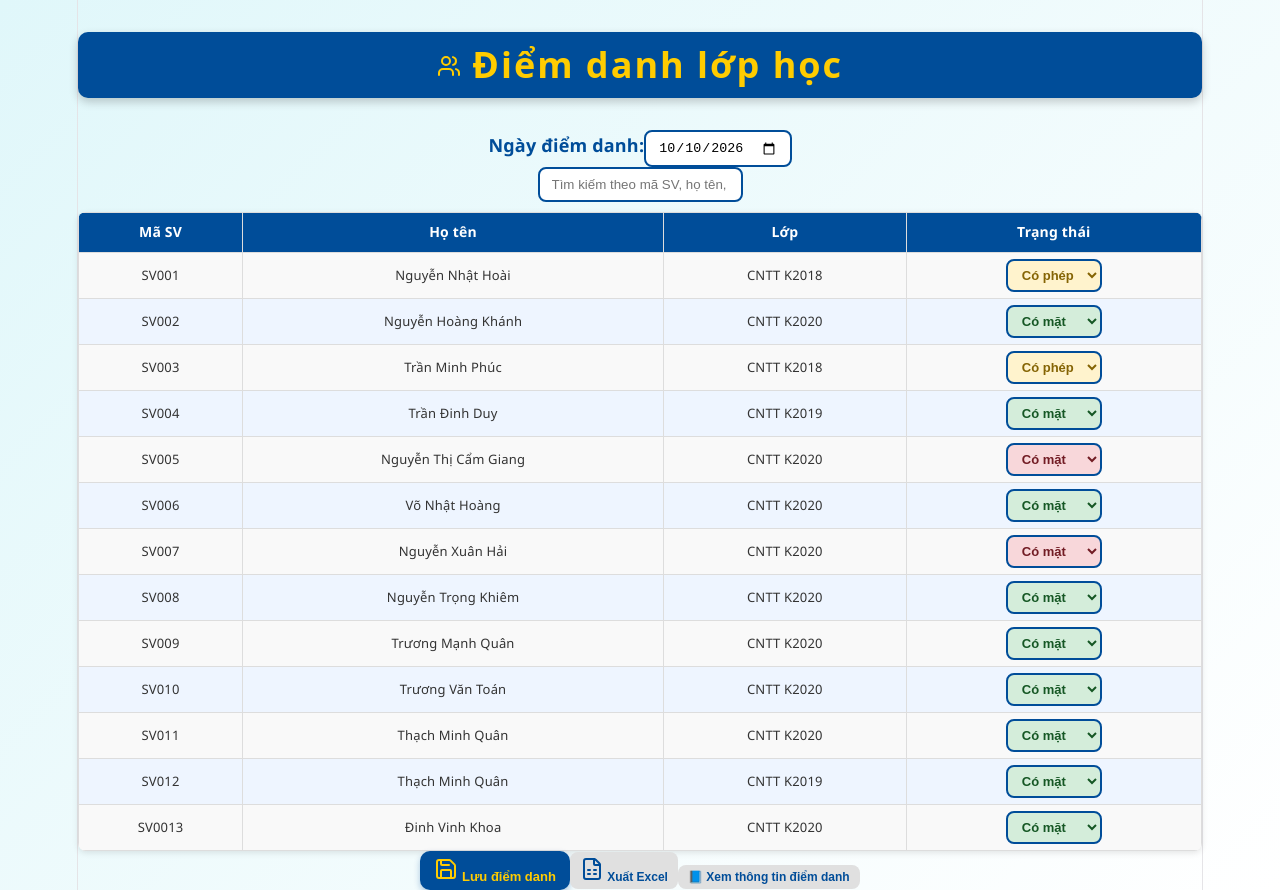
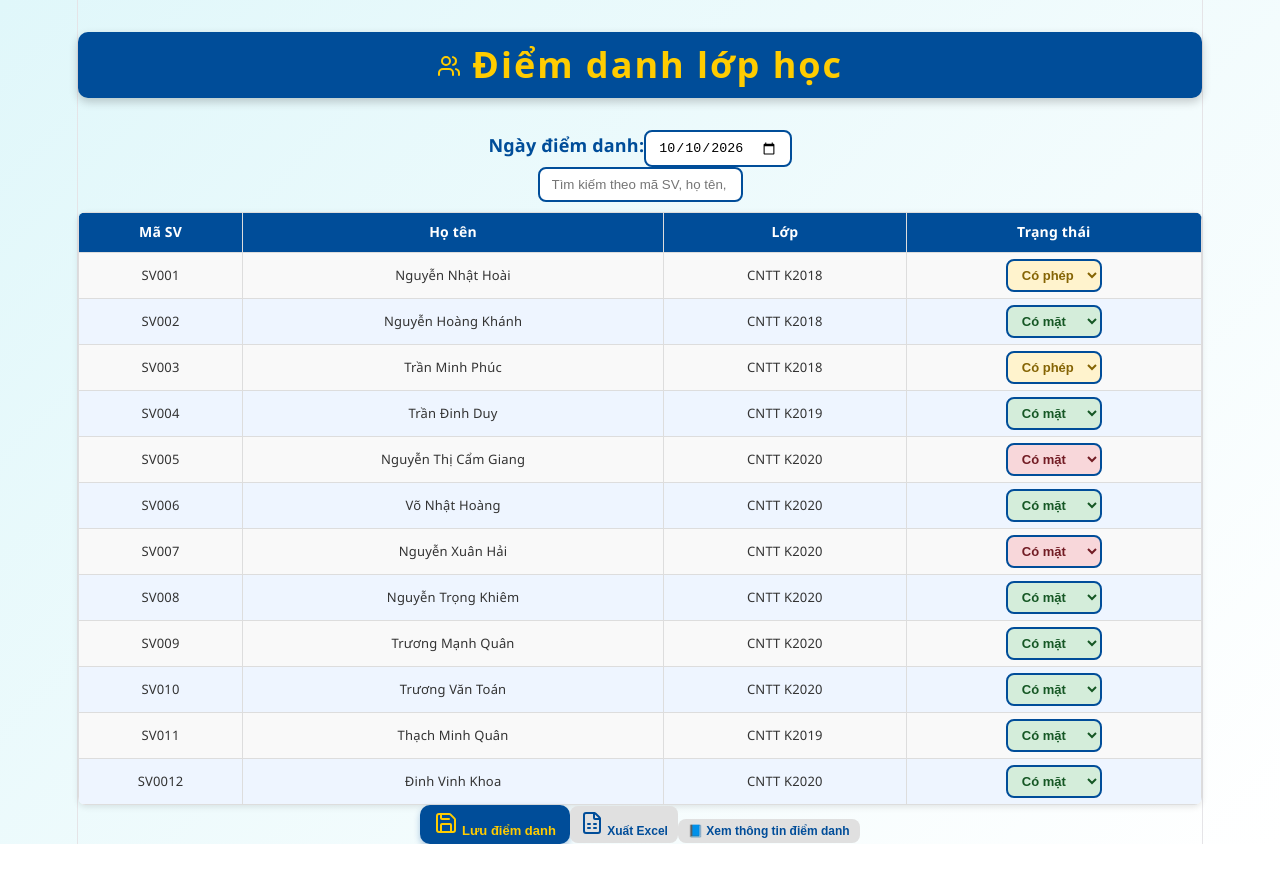
Before and after one commit to camgiang15082006-art/DU-AN, a React (Vite) app: page / in a window 1280 px wide. After the commit the page ends 844 px from the top, so only its background shows below. Built offline with nearby package versions, Linux system fonts and the light colour scheme.

Commit message:
Cap nhat giao dien diem danh

```diff
--- a/src/pages/AttendancePage.jsx
+++ b/src/pages/AttendancePage.jsx
@@ -7,7 +7,7 @@ import './AttendancePage.css';
 // DỮ LIỆU MẪU (MOCK DATA)
 const MOCK_DANH_SACH_SV = [
     { ID: 1, MA_SINHVIEN: 'SV001', HOTEN: 'Nguyễn Nhật Hoài', LOP: 'CNTT K2018', TRANG_THAI: 'CO_PHEP' },
-    { ID: 2, MA_SINHVIEN: 'SV002', HOTEN: 'Nguyễn Hoàng Khánh', LOP: 'CNTT K2020', TRANG_THAI: 'CO_MAT' },
+    { ID: 2, MA_SINHVIEN: 'SV002', HOTEN: 'Nguyễn Hoàng Khánh', LOP: 'CNTT K2018', TRANG_THAI: 'CO_MAT' },
     { ID: 3, MA_SINHVIEN: 'SV003', HOTEN: 'Trần Minh Phúc', LOP: 'CNTT K2018', TRANG_THAI: 'CO_PHEP' },
     { ID: 4, MA_SINHVIEN: 'SV004', HOTEN: 'Trần Đinh Duy', LOP: 'CNTT K2019', TRANG_THAI: 'CO_MAT' },
     { ID: 5, MA_SINHVIEN: 'SV005', HOTEN: 'Nguyễn Thị Cẩm Giang', LOP: 'CNTT K2020', TRANG_THAI: 'CO MAT' },
@@ -16,10 +16,8 @@ const MOCK_DANH_SACH_SV = [
     { ID: 8, MA_SINHVIEN: 'SV008', HOTEN: 'Nguyễn Trọng Khiêm', LOP: 'CNTT K2020', TRANG_THAI: 'CO_MAT' },
     { ID: 9, MA_SINHVIEN: 'SV009', HOTEN: 'Trương Mạnh Quân', LOP: 'CNTT K2020', TRANG_THAI: 'CO_MAT' },
     { ID: 10, MA_SINHVIEN:'SV010', HOTEN: 'Trương Văn Toán', LOP: 'CNTT K2020', TRANG_THAI: 'CO_MAT' },
-    { ID: 11, MA_SINHVIEN: 'SV011', HOTEN: 'Thạch Minh Quân', LOP: 'CNTT K2020', TRANG_THAI: 'CO_MAT' },
-    { ID: 12, MA_SINHVIEN: 'SV012', HOTEN: 'Thạch Minh Quân', LOP: 'CNTT K2019', TRANG_THAI: 'CO_MAT' },
-    { ID: 13, MA_SINHVIEN: 'SV0013', HOTEN: 'Đinh Vinh Khoa', LOP: 'CNTT K2020', TRANG_THAI: 'CO_MAT' },
-
+    { ID: 11, MA_SINHVIEN: 'SV011', HOTEN: 'Thạch Minh Quân', LOP: 'CNTT K2019', TRANG_THAI: 'CO_MAT' },
+    { ID: 12, MA_SINHVIEN: 'SV0012', HOTEN: 'Đinh Vinh Khoa', LOP: 'CNTT K2020', TRANG_THAI: 'CO_MAT' },
 ];
 
 export default function AttendancePage() {
```
